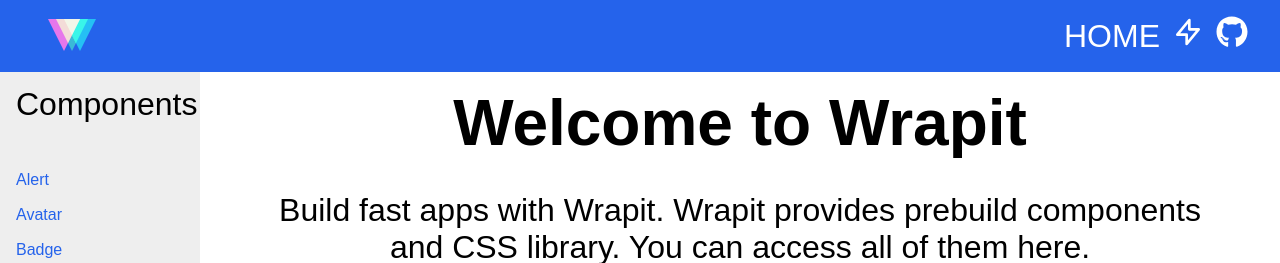
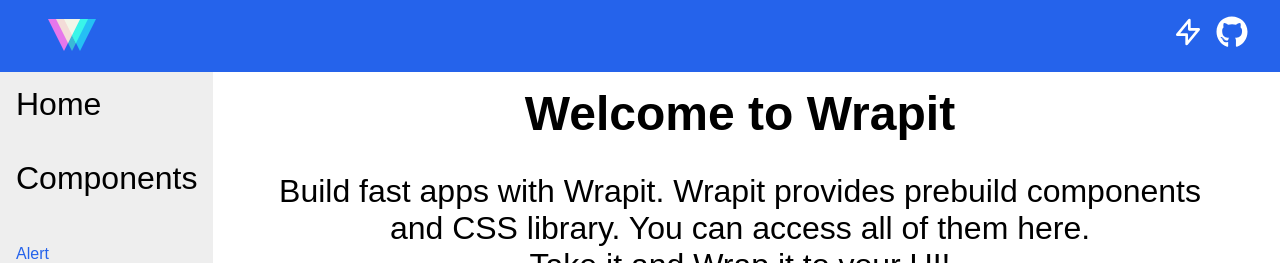
Before and after one commit to kajol-rep/Component-Library, a React (Create React App) app: page / in a window 1280 px wide. Shown: the top 263 px of the page. Built offline with nearby package versions, Linux system fonts and the light colour scheme.

Commit message:
refactor: headings, unwanted code

```diff
--- a/public/index.html
+++ b/public/index.html
@@ -1,26 +1,17 @@
 <!DOCTYPE html>
 <html lang="en">
+  <head>
+    <meta charset="utf-8" />
+    <meta
+      name="viewport"
+      content="width=device-width, initial-scale=1, shrink-to-fit=no"
+    />
+    <meta name="theme-color" content="#000000" />
 
-<head>
-	<meta charset="utf-8">
-	<meta name="viewport" content="width=device-width, initial-scale=1, shrink-to-fit=no">
-	<meta name="theme-color" content="#000000">
-	<!--
-      manifest.json provides metadata used when your web app is added to the
-      homescreen on Android. See https://developers.google.com/web/fundamentals/engage-and-retain/web-app-manifest/
-    -->
-	<link rel="manifest" href="%PUBLIC_URL%/manifest.json">
-	<link rel="shortcut icon" href="%PUBLIC_URL%/favicon.ico">
-	<!--
-      Notice the use of %PUBLIC_URL% in the tags above.
-      It will be replaced with the URL of the `public` folder during the build.
-      Only files inside the `public` folder can be referenced from the HTML.
+    <link rel="manifest" href="%PUBLIC_URL%/manifest.json" />
+    <link rel="shortcut icon" href="%PUBLIC_URL%/favicon.ico" />
 
-      Unlike "/favicon.ico" or "favicon.ico", "%PUBLIC_URL%/favicon.ico" will
-      work correctly both with client-side routing and a non-root public URL.
-      Learn how to configure a non-root public URL by running `npm run build`.
-    -->
-	<title>component-library</title>
+    <title>wrap-it</title>
   </head>
 
   <body>
@@ -28,16 +19,5 @@
       You need to enable JavaScript to run this app.
     </noscript>
     <div id="root"></div>
-	<!--
-      This HTML file is a template.
-      If you open it directly in the browser, you will see an empty page.
-
-      You can add webfonts, meta tags, or analytics to this file.
-      The build step will place the bundled scripts into the <body> tag.
-
-      To begin the development, run `npm start` or `yarn start`.
-      To create a production bundle, use `npm run build` or `yarn build`.
-    -->
   </body>
-
 </html>
--- a/src/App.js
+++ b/src/App.js
@@ -40,10 +40,6 @@
             <div className="arrow-down2-sm arrow-down2-left top position-absolute"></div>
             <div className="arrow-down3-sm arrow-down3-left top position-absolute"></div>
           </div>
-          <div className="medium-text pointer nav-item" onClick={handleClick}>
-            HOME
-          </div>
-
           <div
             onClick={() => setDarkMode(!darkMode)}
             className="medium-text pointer"
@@ -85,7 +81,11 @@
           style={{ color: darkMode ? "white" : "black" }}
           className="medium-text padding-one"
         >
-          Components
+          <div onClick={handleClick} className="pointer">
+            Home
+          </div>
+          <br />
+          <div>Components</div>
         </div>
         <ul className="spaced-list list-style padding-one">
           {listOfComponents.map((i) => (
--- a/src/Home.js
+++ b/src/Home.js
@@ -3,7 +3,7 @@
   return (
     <div>
       <div className="text-center">
-        <div className="heading bold-text">Welcome to Wrapit</div>
+        <div className="large-text bold-text">Welcome to Wrapit</div>
         <p className="medium-text">
           Build fast apps with Wrapit. Wrapit provides prebuild components and
           CSS library. You can access all of them here.
--- a/src/comp_doc/AlertDoc.js
+++ b/src/comp_doc/AlertDoc.js
@@ -4,7 +4,7 @@
 export default function AlertDoc() {
   return (
     <div>
-      <div className="heading bold-text">Alert</div>
+      <div className="large-text bold-text">Alert</div>
       <p>
         An alert displays a short, important message in a way that attracts the
         user's attention without interrupting the user's task.
--- a/src/componentStyle.css
+++ b/src/componentStyle.css
@@ -208,20 +208,33 @@
 
 /* text-utilities */
 
-.heading {
-  font-size: 4rem;
+@media screen and (min-width: 320px) {
+  .heading {
+    font-size: 2.5rem;
+  }
+  .medium-text {
+    font-size: 1.5rem;
+  }
+  .large-text {
+    font-size: 2rem;
+  }
+}
+@media screen and (min-width: 768px) {
+  .heading {
+    font-size: 4rem;
+  }
+  .medium-text {
+    font-size: 2rem;
+  }
+  .large-text {
+    font-size: 3rem;
+  }
 }
 .smallest-text {
   font-size: 0.7rem;
 }
 .small-text {
   font-size: 1rem;
-}
-.medium-text {
-  font-size: 2rem;
-}
-.large-text {
-  font-size: 3rem;
 }
 .bold-text {
   font-weight: 700;
--- a/src/styles.css
+++ b/src/styles.css
@@ -113,7 +113,7 @@
 }
 
 .sidebar {
-  max-width: 200px;
+  max-width: 220px;
   position: fixed;
   background: #eee;
   overflow: auto;
@@ -128,7 +128,7 @@
 }
 .sidebar-dark-mode {
   background-color: rgb(30, 30, 30);
-  max-width: 200px;
+  max-width: 220px;
   position: fixed;
   overflow: auto;
   height: 100vh;
```
Lines whose indentation alone changed are shown as unchanged.
